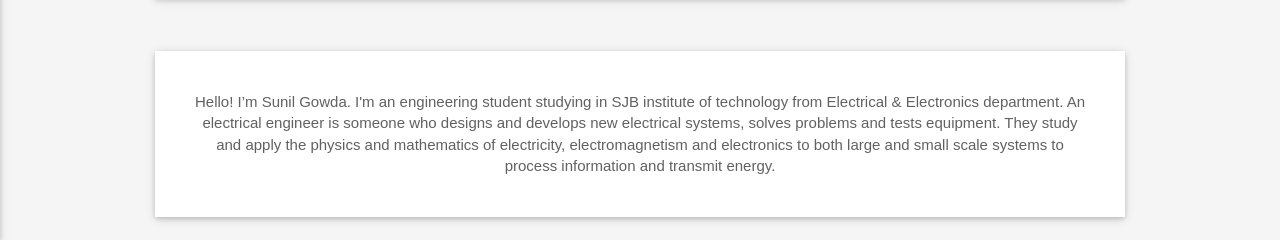
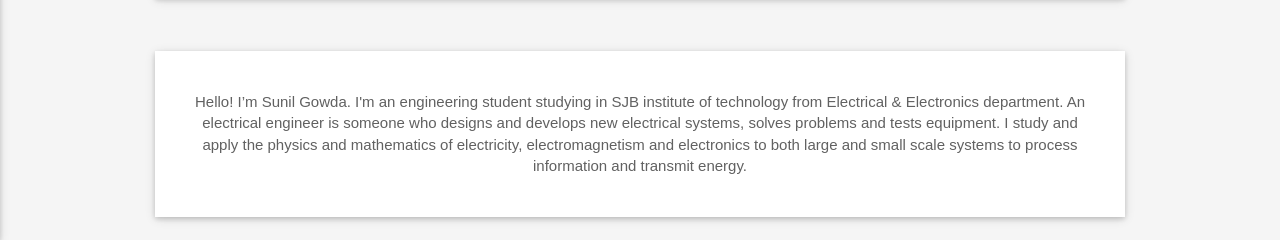
Before and after one commit to sunilkumar34/Resume, a plain HTML site: page index.html in a window 1280 px wide. Shown: the part 560-800 px from the top of the page. Drawn offline with Linux system fonts and the light colour scheme; some packages are replaced by stand-ins of ours; files whose address does not match are found by name; a web font is replaced by a local one.

Commit message:
Update index.html

```diff
--- a/index.html
+++ b/index.html
@@ -211,7 +211,7 @@
                         <!-- ABOUT PARAGRAPH -->
                         <p>
                             Hello! I’m Sunil Gowda. I'm an engineering student studying in SJB institute of technology from Electrical & Electronics department.
-                            An electrical engineer is someone who designs and develops new electrical systems, solves problems and tests equipment. They study and apply the physics and mathematics of electricity, electromagnetism and electronics to both large and small scale systems to process information and transmit energy.
+                            An electrical engineer is someone who designs and develops new electrical systems, solves problems and tests equipment. I study and apply the physics and mathematics of electricity, electromagnetism and electronics to both large and small scale systems to process information and transmit energy.
 
                     </div>
                 </div>
```
